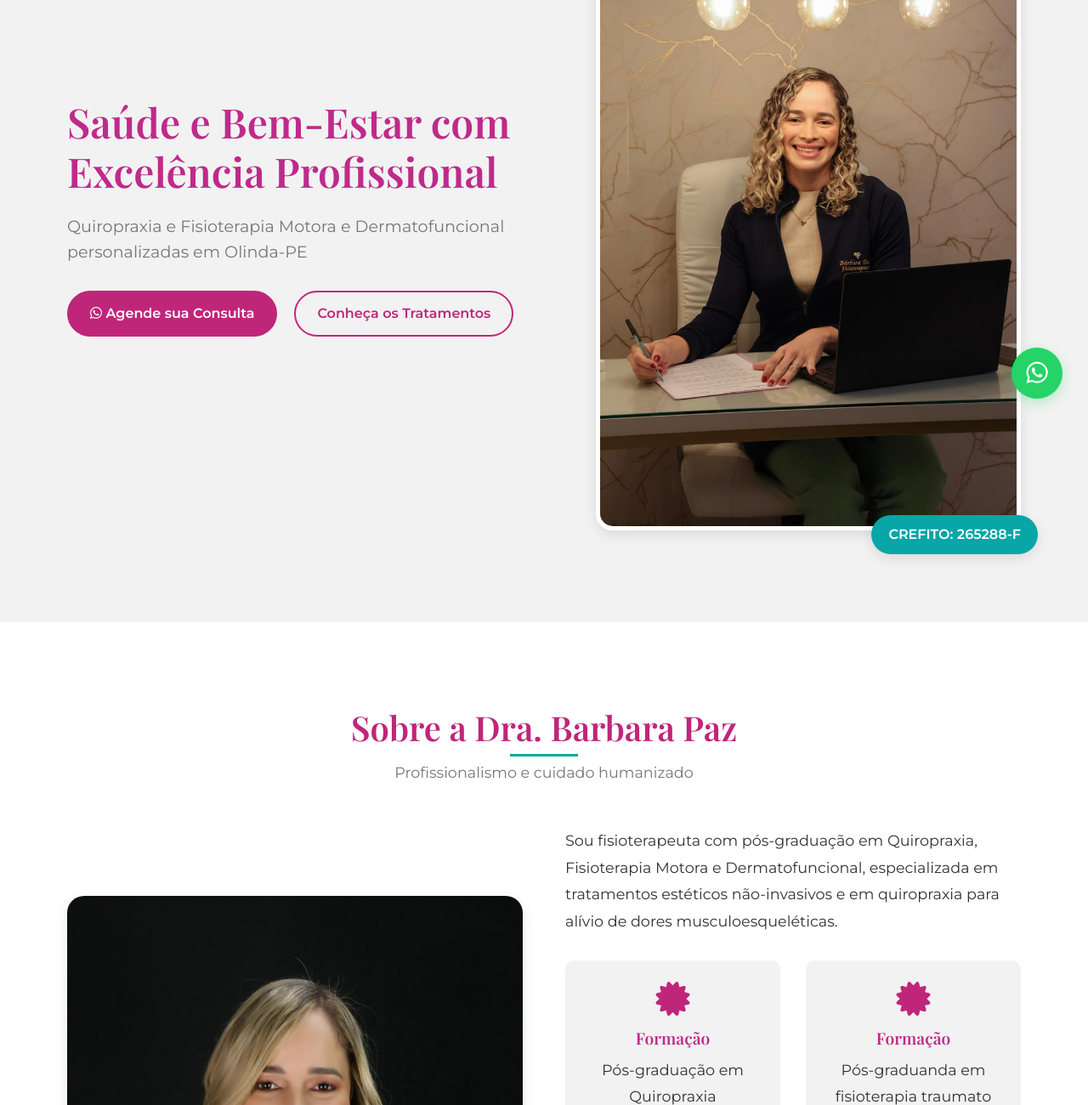
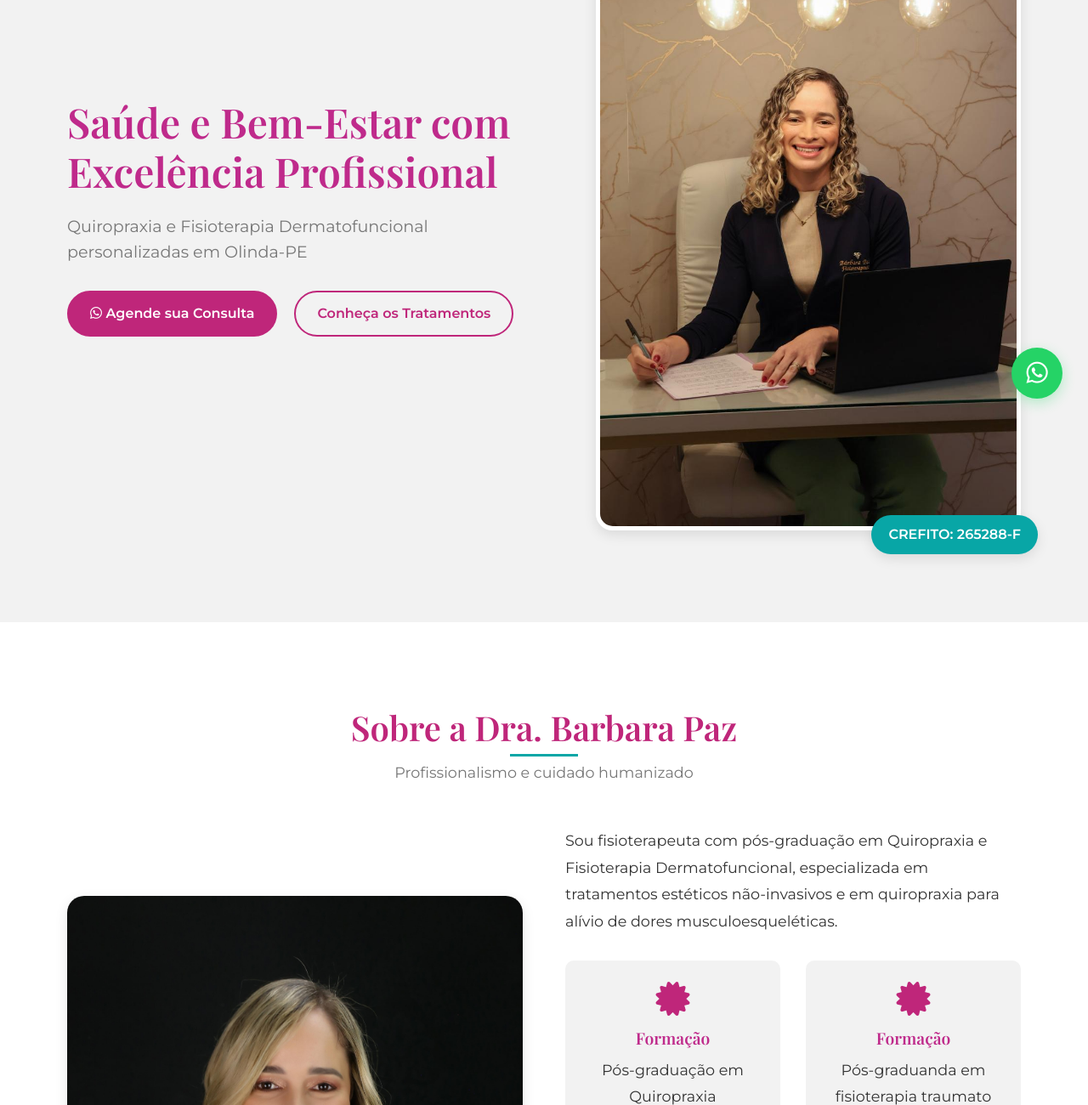
Before and after one commit to Alexandre-florentino/barbarapazfisio, a plain HTML site: page index.html in a window 1280 px wide. Shown: the part 301-1601 px from the top of the page at 85% size. Drawn offline with nearby package versions, Linux system fonts and the light colour scheme.

Commit message:
Update index.html

```diff
--- a/index.html
+++ b/index.html
@@ -3,7 +3,7 @@
 <head>
     <meta charset="UTF-8">
     <meta name="viewport" content="width=device-width, initial-scale=1.0">
-    <title>Dra. Barbara Paz | Fisioterapeuta Especializada em Quiropraxia, Fisioterapia Motora e Dermatofuncional | Olinda-PE</title>
+    <title>Dra. Barbara Paz | Fisioterapeuta Especializada em Quiropraxia e Fisioterapia Dermatofuncional | Olinda-PE</title>
     <meta name="description" content="Fisioterapeuta especializada em Quiropraxia, Fisioterapia Motora e Dermatofuncional. Tratamentos personalizados para dores musculoesqueléticas e estética facial/corporal em Olinda-PE.">
 
     <!-- Pré-carregamentos -->
@@ -47,7 +47,7 @@
         <div class="container">
             <div class="hero-content">
                 <h1>Saúde e Bem-Estar com Excelência Profissional</h1>
-                <p class="subtitle">Quiropraxia e Fisioterapia Motora e Dermatofuncional personalizadas em Olinda-PE</p>
+                <p class="subtitle">Quiropraxia e Fisioterapia Dermatofuncional personalizadas em Olinda-PE</p>
 
                 <div class="hero-buttons">
                     <a href="http://wa.me/5581988488191" target="_blank" rel="external" class="btn-primary">
@@ -80,7 +80,7 @@
                 </div>
 
                 <div class="about-content">
-                    <p>Sou fisioterapeuta com pós-graduação em Quiropraxia, Fisioterapia Motora e Dermatofuncional, especializada em tratamentos estéticos não-invasivos e em quiropraxia para alívio de dores musculoesqueléticas.</p>
+                    <p>Sou fisioterapeuta com pós-graduação em Quiropraxia e Fisioterapia Dermatofuncional, especializada em tratamentos estéticos não-invasivos e em quiropraxia para alívio de dores musculoesqueléticas.</p>
 
                     <div class="qualifications">
                         <div class="qualification-item">
```
